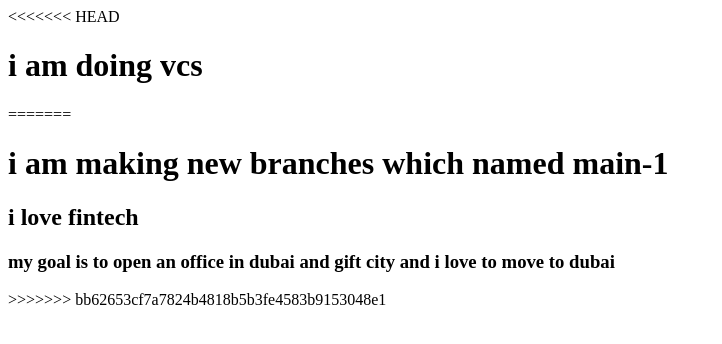
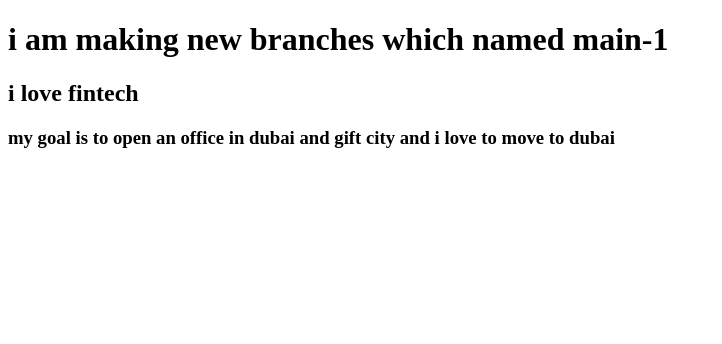
Before and after one commit to krishi12janurary/GK_2006, a plain HTML site: page index.html in a window 1280 px wide. Shown: the whole page, without its empty margins (0-722 px from the left). Drawn offline with Linux system fonts and the light colour scheme.

Commit message:
fifth commit

```diff
--- a/index.html
+++ b/index.html
@@ -6,13 +6,11 @@
     <title>Document</title>
 </head>
 <body>
-<<<<<<< HEAD
-    <h1>i am doing vcs</h1>
-=======
+
+
     <h1> i am making new branches which named main-1</h1>
    <h2>i love fintech</h2>
    <h3>my goal is to open an office in dubai and gift city and i love to move to dubai</h3>
 
->>>>>>> bb62653cf7a7824b4818b5b3fe4583b9153048e1
 </body>
 </html>
```
